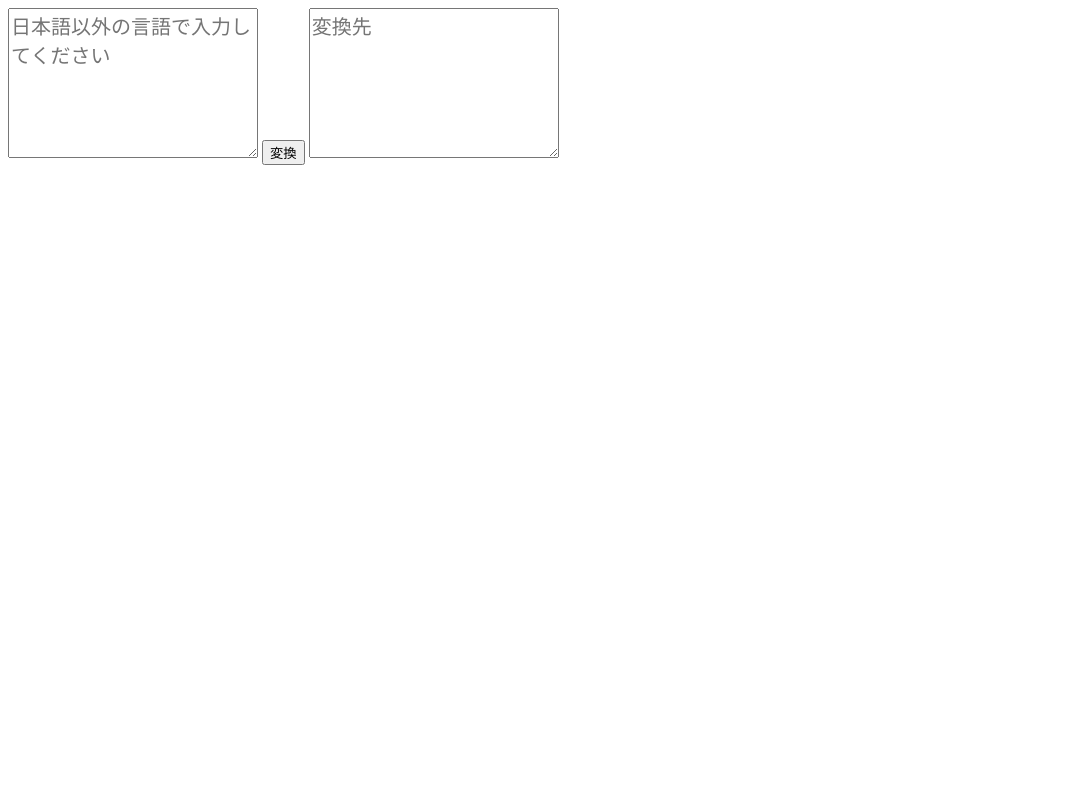
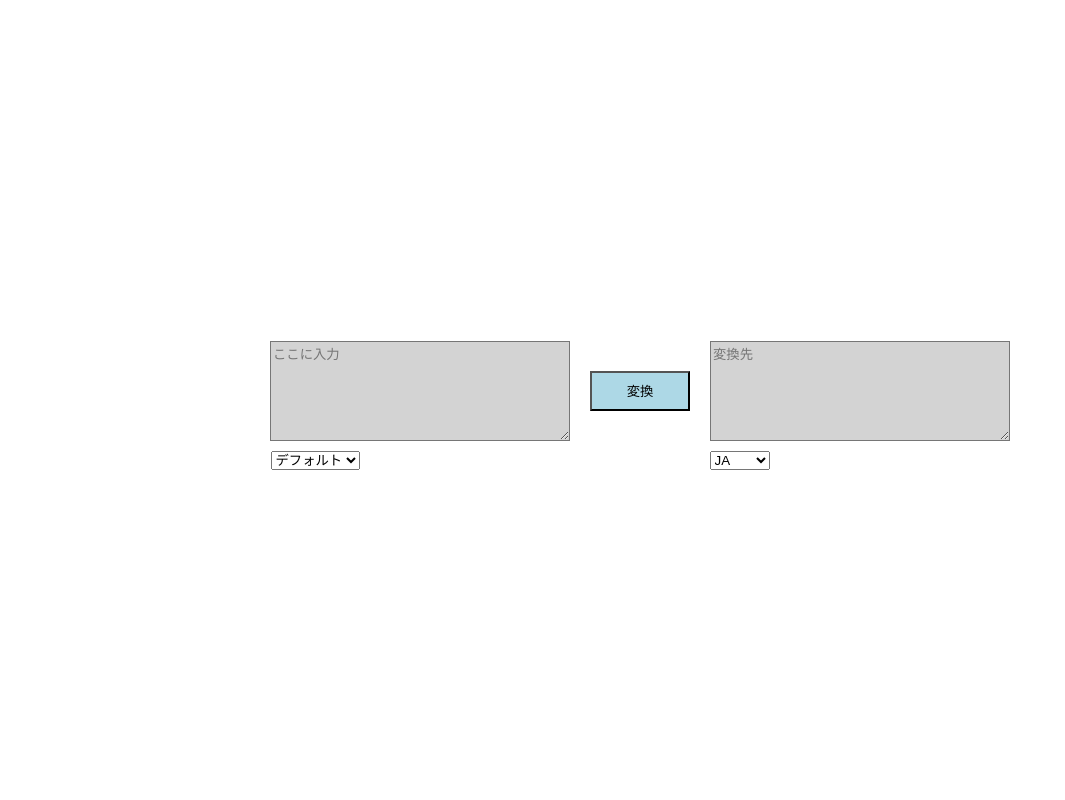
Before and after one commit to rrr-bit00/kougi, a PHP site: page /kadai.html in a window 1280 px wide. Shown: the whole page, without its empty margins (0-1065 px from the left). Run offline with PHP 8.4, Linux system fonts and the light colour scheme.

Commit message:
update code

```diff
--- a/wedプログラミング/第13回/saisyukadai/get.js
+++ b/wedプログラミング/第13回/saisyukadai/get.js
@@ -5,8 +5,10 @@ async function active()
         var hyouzi = document.getElementById('show');
         var text = document.getElementById('searchWord').value;
         var u_te = encodeURIComponent(text);
+        var lang = document.getElementById('selectLanguage');
+        var source = document.getElementById('selectSource');
 
-        const src = api + u_te +'&target_lang=JA';
+        const src = api + u_te +'&source_lang='+source.value+'&target_lang='+lang.value+"";
         const response = await fetch(src);
         const data = await response.json();
 
--- a/wedプログラミング/第13回/saisyukadai/kadai.html
+++ b/wedプログラミング/第13回/saisyukadai/kadai.html
@@ -4,10 +4,34 @@
         <script type="module" src="get.js"></script>
     </head>
     <body>
-        <textarea id='searchWord' placeholder="日本語以外の言語で入力してください"></textarea>
-        <button type="button" name="henkanButton" onclick="active()">変換</button>
+        <div class="container">
+            <textarea id='searchWord' placeholder="ここに入力"></textarea>
+            <button type="button" name="henkanButton" onclick="active()">変換</button>
+            <textarea id="show" placeholder="変換先"></textarea>
+        </div>
 
-        <textarea id="show" placeholder="変換先"></textarea>
+        <div class="container">
+            <select id="selectSource">
+                <option value="" selected>デフォルト</option>
+                <option value="JA">日本語</option>
+                <option value="EN">英語</option>
+                <option value="FR">フランス語</option>
+                <option value="RU">ロシア語</option>
+                <option value="KO">韓国語</option>
+                <option value="ZH">中国語</option>
+            </select>
+
+            <select id="selectLanguage">
+                <option value="JA" selected>JA</option>
+                <option value="EN-US">US</option>
+                <option value="EN-GB">GB</option>
+                <option value="FR">FR</option>
+                <option value="RU">RU</option>
+                <option value="KO">KO</option>
+                <option value="ZH-HANS">HANS</option>
+                <option value="ZH-HANT">HANT</option>
+            </select>
+        </div>
 
     </body>
 </html>
--- a/wedプログラミング/第13回/saisyukadai/style.css
+++ b/wedプログラミング/第13回/saisyukadai/style.css
@@ -1,5 +1,39 @@
+body {
+    display: flex;
+    justify-content: center;
+    align-items: center;
+    height: 100vh;
+    margin: 0;
+    flex-direction: column;
+}
+
+.container {
+    display: flex;
+    justify-content: center;
+    align-items: center;
+    gap: 20px;
+}
+
 textarea {
-    width: 250px;
-    height: 150px;
-    font-size: 20px;
+    width: 300px;
+    height: 100px;
+    background-color: lightgray;
 }
+
+button {
+    width: 100px;
+    height: 40px;
+    background-color: lightblue;
+}
+
+#selectSource {
+    position: relative;
+    top: 10;
+    right: 285;
+}
+
+#selectLanguage {
+    position: relative;
+    top: 10;
+    left: 45;
+}
```
